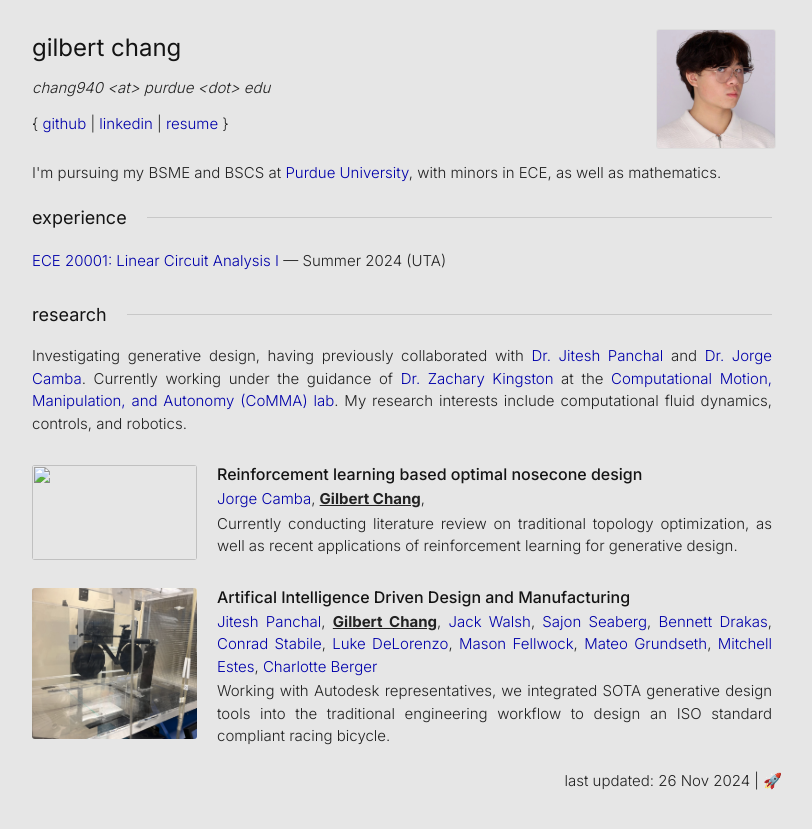
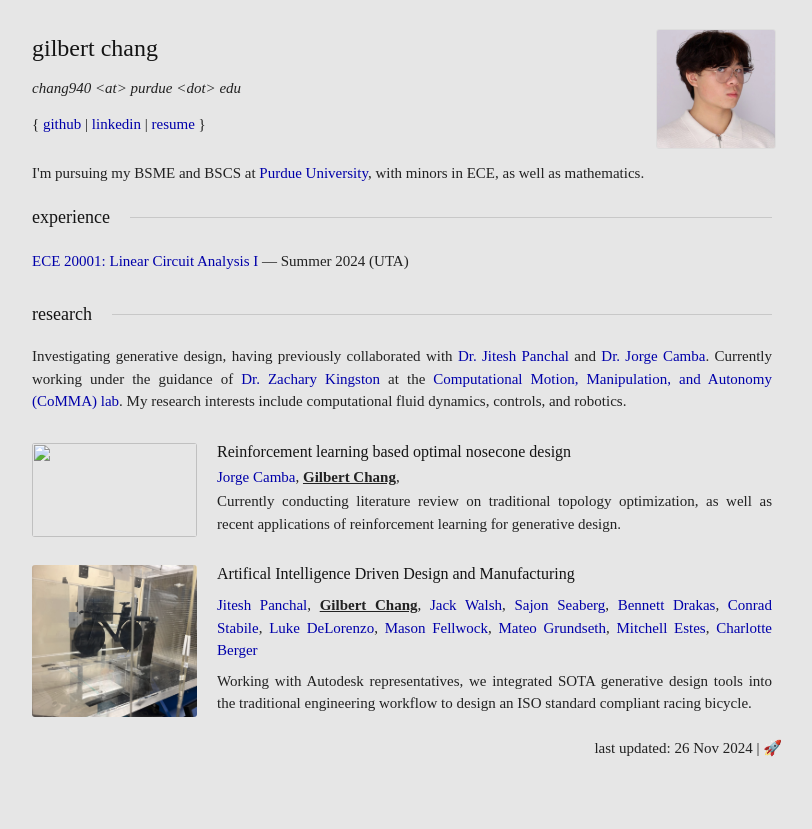
Before and after one commit to vindou/vindou, a Jekyll site: the page built from index.html, in a window 1280 px wide. Shown: the top 829 px of the page, without its empty margins (238-1050 px from the left). Built offline with Jekyll 4.4.1, drawn with Linux system fonts in a browser that asks for light colours; some web fonts are replaced.

Commit message:
Update index.css

```diff
--- a/css/index.css
+++ b/css/index.css
@@ -1,15 +1,19 @@
-@import url('https://fonts.googleapis.com/css2?family=Inter:wght@100..900&family=Roboto+Serif:ital,opsz,wght@0,8..144,100..900;1,8..144,100..900&display=swap');
+@font-face {
+  font-family: "San Francisco";
+  font-weight: 400;
+  src: url("https://applesocial.s3.amazonaws.com/assets/styles/fonts/sanfrancisco/sanfranciscodisplay-regular-webfont.woff");
+}
 
 * {
   box-sizing: border-box;
   font-size: 15px;
-  font-family: 'Inter', serif;
+  font-family: 'San Francisco', serif;
 }
 
 body {
   margin: 0;
   padding: 0;
-  font-family: 'Inter', serif;
+  font-family: 'San Francisco', serif;
   font-weight: 300;
   background-color: rgb(230, 230, 230);
   color: rgb(20, 20, 20);
```
